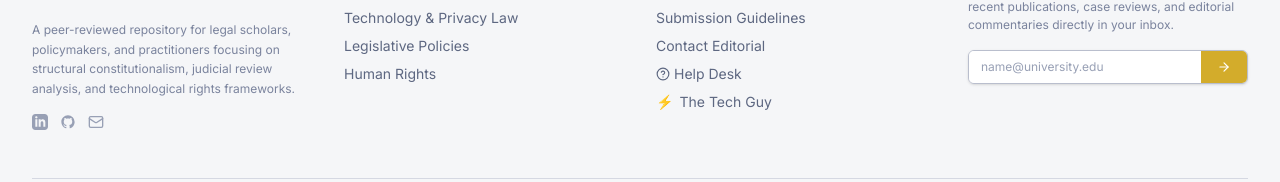
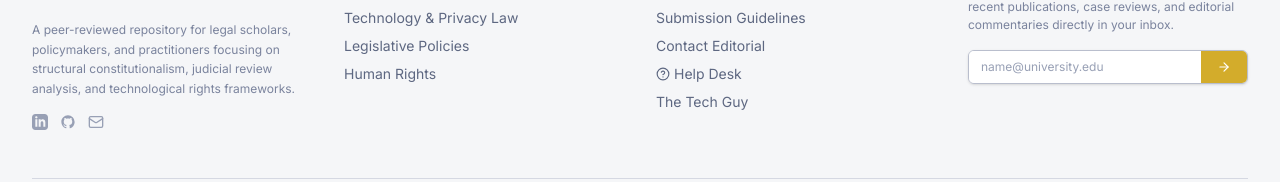
Before and after one commit to Utkarsh-Mani-Tripathi-GIT/legal-observatory, a Next.js app: page / in a window 1280 px wide. Shown: the part 1286-1468 px from the top of the page. Built offline with nearby package versions, Linux system fonts and the light colour scheme; no server answers; the database is empty; a web font is replaced by a local one.

Commit message:
Remove emoji and align 'The Tech Guy' text with other list items

```diff
--- a/src/components/Footer.tsx
+++ b/src/components/Footer.tsx
@@ -136,9 +136,9 @@ export default function Footer() {
                   href="https://utkarshmanitripathi.vercel.app/resume/OVERALL/full-resume.html"
                   target="_blank"
                   rel="noopener noreferrer"
-                  className="flex items-center hover:text-indigo-600 dark:hover:text-indigo-400 transition"
+                  className="hover:text-indigo-600 dark:hover:text-indigo-400 transition"
                 >
-                  <span className="mr-1.5">⚡</span> The Tech Guy
+                  The Tech Guy
                 </a>
               </li>
             </ul>
```
